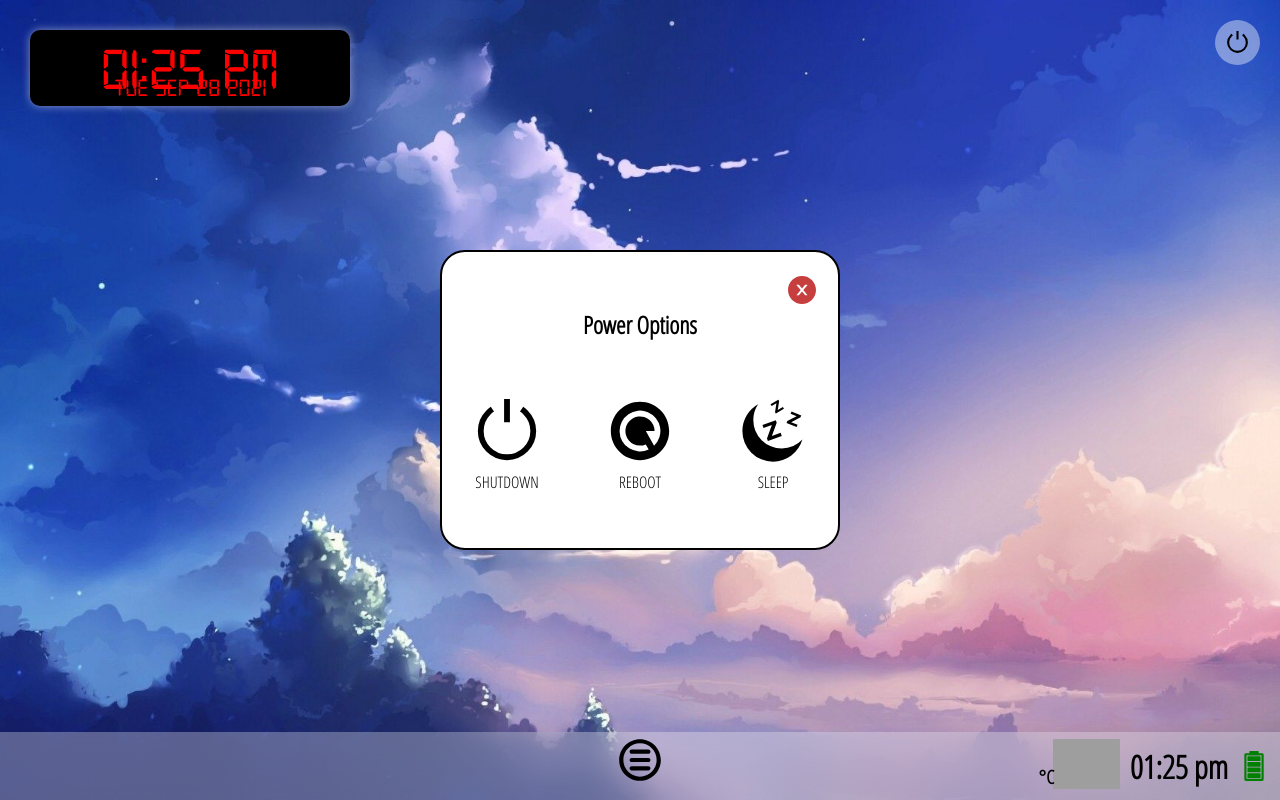
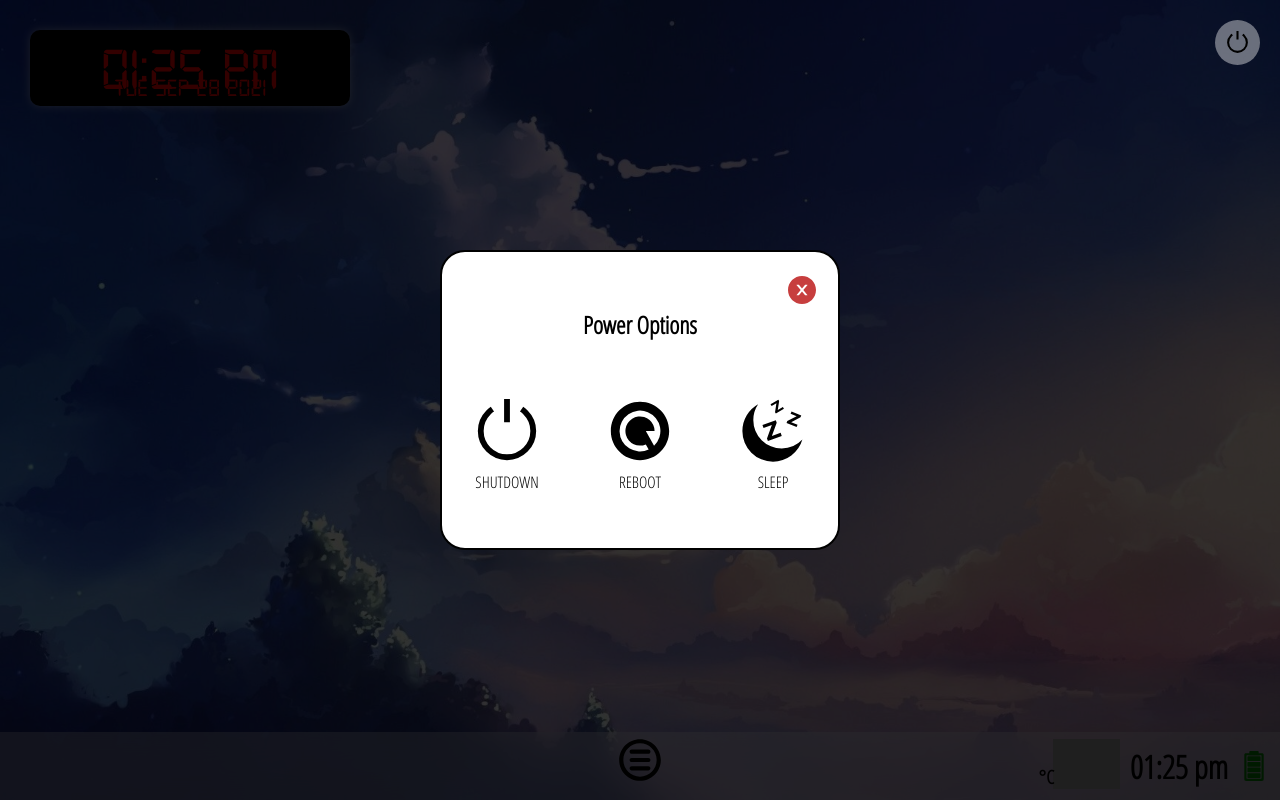
Before and after one commit to mart-anthony-stark/Reactive-OS, a React (Vite) app: page / in a window 1280 px wide. Both pictures are taken after a click on the element 1237 px from the left and 45 px from the top of the page. Built offline with nearby package versions, Linux system fonts and the light colour scheme; no server answers; grey boxes are pictures that could not be loaded.

Commit message:
added power-opts overlay

```diff
--- a/src/App.jsx
+++ b/src/App.jsx
@@ -41,7 +41,7 @@ function App() {
     <main>
         <PowerButton togglePowerOption={togglePowerOption}/>
       <div className='desktop'>
-        <ContextMenu toggleStart={toggleStart}/>
+        <ContextMenu toggleStart={toggleStart} togglePowerOption={togglePowerOption}/>
         <Start start={start} toggleStart={toggleStart} setTasks={setTasks} tasks={tasks} />
 
         {/** APPS */}
--- a/src/components/context/ContextMenu.jsx
+++ b/src/components/context/ContextMenu.jsx
@@ -5,7 +5,7 @@ import {BsDisplay} from 'react-icons/bs'
 import {RiShutDownLine} from 'react-icons/ri'
 import './context.css'
 
-export default function ContextMenu({toggleStart}){
+export default function ContextMenu({toggleStart, togglePowerOption}){
 
   React.useEffect(()=>{
     window.addEventListener('contextmenu', handleContext)
@@ -50,7 +50,7 @@ export default function ContextMenu({toggleStart}){
       <div className='item'>
         <BsDisplay/><span>Personalize</span>
       </div>
-      <div className='item'>
+      <div className='item' onClick={()=> togglePowerOption(true)}>
         <RiShutDownLine/><span>Shutdown</span>
       </div>
     </div>
--- a/src/components/power_opts/PowerOptions.jsx
+++ b/src/components/power_opts/PowerOptions.jsx
@@ -8,6 +8,7 @@ import {AiFillCloseCircle} from 'react-icons/ai'
 
 export default function PowerOptions({setTasks, togglePowerOption}){
   return(
+    <div className='overlay'>
     <div className='power-options'>
       <div className='close' onClick={()=>togglePowerOption(false)}>
         <IconContext.Provider value={{className: "click-btn" }}><AiFillCloseCircle/></IconContext.Provider>
@@ -36,6 +37,7 @@ export default function PowerOptions({setTasks, togglePowerOption}){
           SLEEP
         </div>
       </div>
+      </div>
     </div>
   )
 }
--- a/src/components/power_opts/power.css
+++ b/src/components/power_opts/power.css
@@ -51,3 +51,9 @@
   color: rgb(199, 62, 62);
   font-size: 2em;
 }
+.overlay{
+  position: absolute;
+  inset: 0;
+  background: rgba(0,0,0,0.8);
+  z-index: 1001;
+}
```
